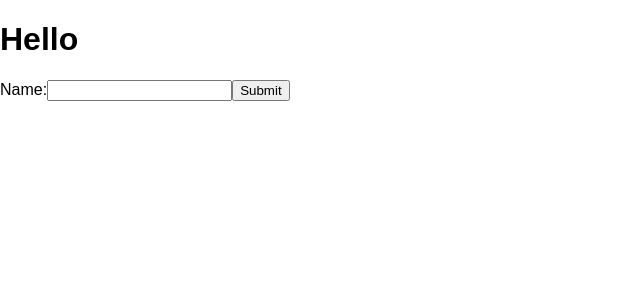
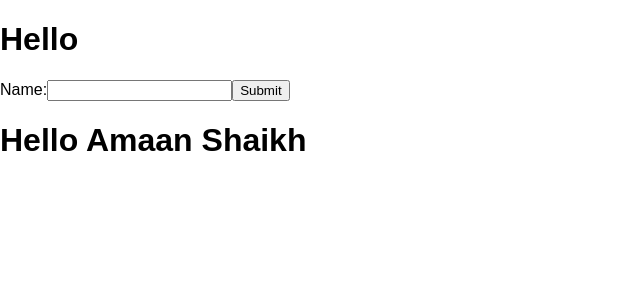
Before and after one commit to jne-freshers-dec-2023/amaan-javascript-training, a React (Create React App) app: page / in a window 1280 px wide. Shown: the top 300 px of the page, without its empty margins (0-640 px from the left). Built offline with nearby package versions, Linux system fonts and the light colour scheme; the HTML template or start-up script is replaced by a standard one.

Commit message:
feat : add Class-based Component with props

```diff
--- a/src/App.js
+++ b/src/App.js
@@ -1,5 +1,6 @@
 // import React, { useState, useEffect, useCallback } from 'react';
 import UseRefHook from './components/UseRefHook';
+import User from './components/User';
 
 // import './App.css';
 
@@ -41,6 +42,7 @@ const App=()=> {
       <button onClick={toggleParaHandler}>Toggle Paragraph!</button> */}
 
       <UseRefHook/>
+      <User name="Amaan Shaikh" />
 
     </div>
   );
--- /dev/null
+++ b/src/components/User.jsx
@@ -0,0 +1,11 @@
+import { Component } from "react";
+
+class User extends Component{
+    render(){
+        return(
+            <h1>Hello {this.props.name}</h1>
+        )
+    }
+}
+
+export default  User;
```
